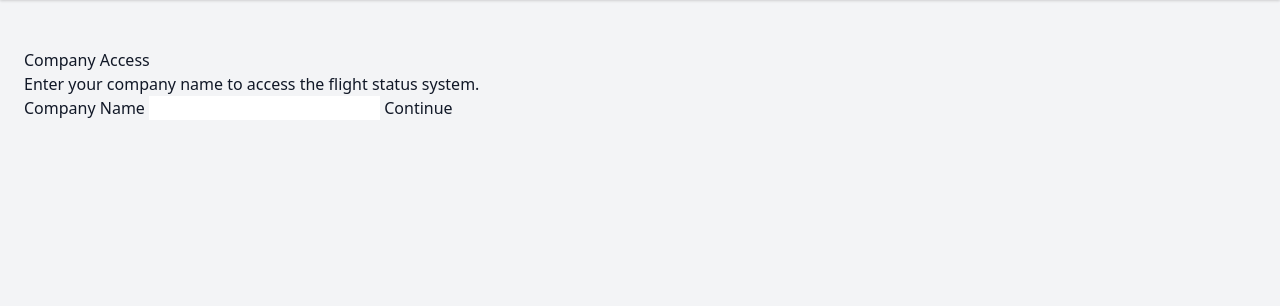
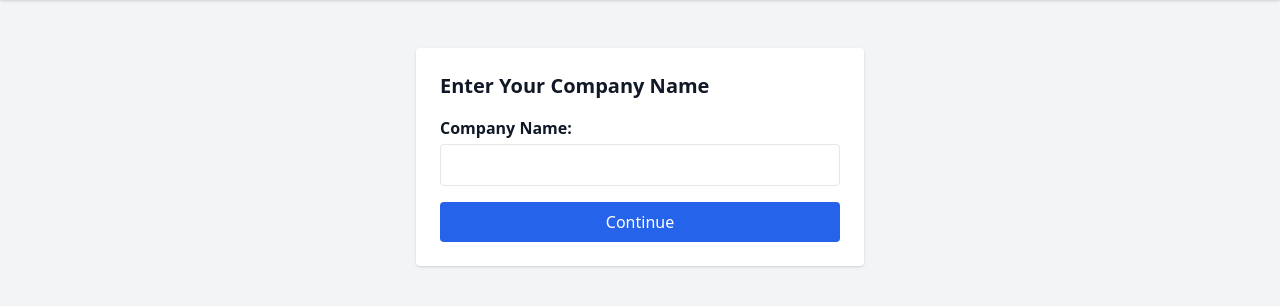
Before and after one commit to tripmakur/tripmakur, a Flask app: page / in a window 1280 px wide. Shown: the part 64-370 px from the top of the page. Run offline with Flask 3, Linux system fonts and the light colour scheme.

Commit message:
Update index.html

```diff
--- a/templates/index.html
+++ b/templates/index.html
@@ -1,15 +1,16 @@
 {% extends "base.html" %}
 {% block content %}
 
-<div class="card">
-    <h2 class="card-title">Company Access</h2>
-    <p class="card-text">Enter your company name to access the flight status system.</p>
+<div class="max-w-md mx-auto bg-white shadow p-6 rounded">
+    <h2 class="text-xl font-bold mb-4">Enter Your Company Name</h2>
 
     <form action="/" method="POST">
-        <label class="form-label">Company Name</label>
-        <input type="text" name="company" class="form-input" required>
+        <label class="block font-semibold mb-1">Company Name:</label>
+        <input type="text" name="company" class="w-full border p-2 rounded mb-4" required>
 
-        <button type="submit" class="btn-primary">Continue</button>
+        <button class="bg-blue-600 text-white px-4 py-2 rounded w-full">
+            Continue
+        </button>
     </form>
 </div>
 
```
